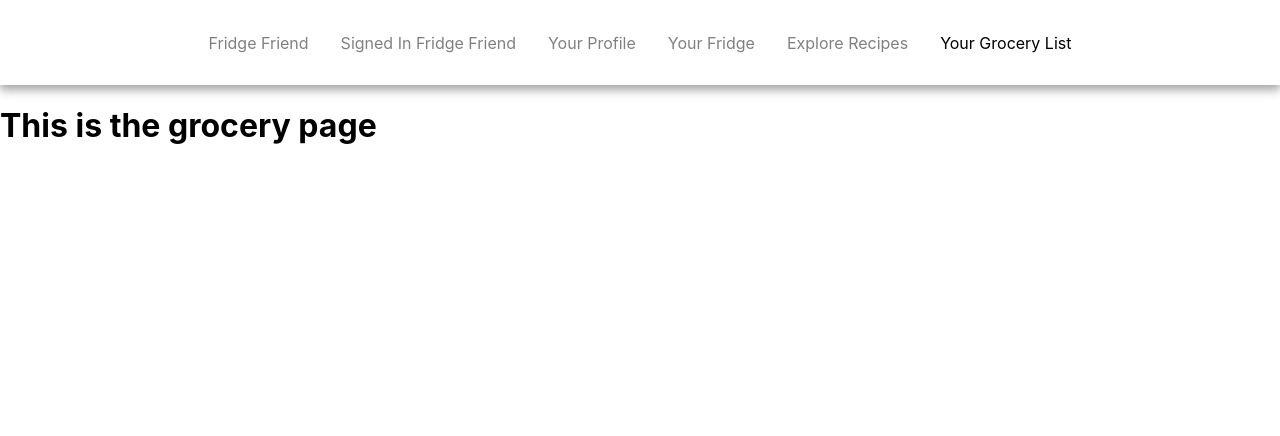
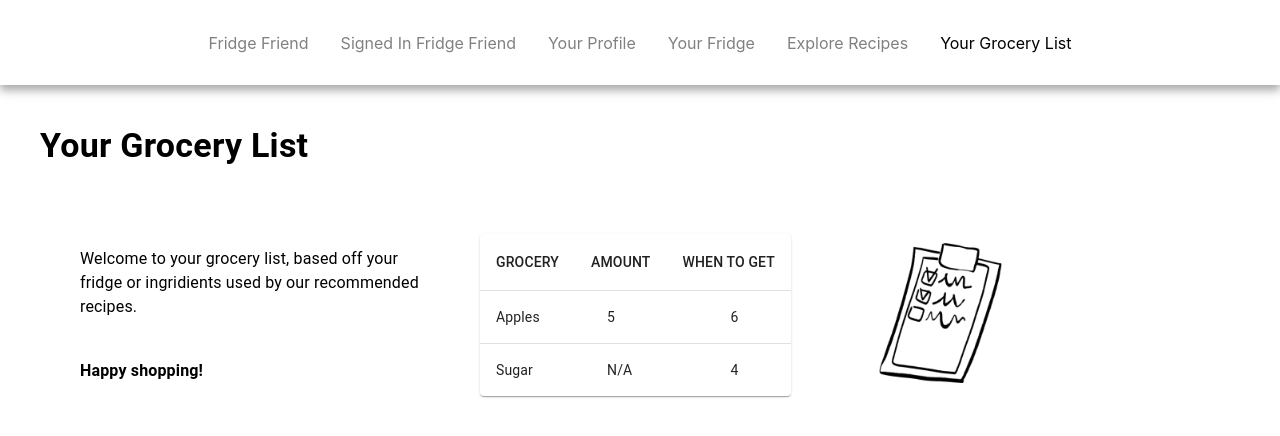
Before and after one commit to edelfino11/fridge_friend, a React (Create React App) app: page /grocery in a window 1280 px wide. Shown: the top 436 px of the page. Built offline with nearby package versions, Linux system fonts and the light colour scheme.

Commit message:
grocery list

```diff
--- a/package.json
+++ b/package.json
@@ -6,8 +6,9 @@
     "@dsalvagni/react-profile-picture": "^1.0.1",
     "@emotion/react": "^11.10.6",
     "@emotion/styled": "^11.10.6",
-    "@mui/material": "^5.11.14",
+    "@mui/material": "^5.0.0",
     "@mui/styles": "^5.11.13",
+    "@mui/x-data-grid": "^6.0.4",
     "@testing-library/jest-dom": "^5.16.5",
     "@testing-library/react": "^13.4.0",
     "@testing-library/user-event": "^13.5.0",
--- /dev/null
+++ b/src/components/Table/index.js
@@ -0,0 +1,58 @@
+import * as React from 'react';
+import Table from '@mui/material/Table';
+import TableBody from '@mui/material/TableBody';
+import TableCell from '@mui/material/TableCell';
+import TableContainer from '@mui/material/TableContainer';
+import TableHead from '@mui/material/TableHead';
+import TableRow from '@mui/material/TableRow';
+import Paper from '@mui/material/Paper';
+
+function createData(name, color, capacity) {
+    return { name, color, capacity };
+}
+
+const rows = [
+    createData('Apples', '5', 6),
+    createData('Sugar', 'N/A', 4),
+];
+
+export default function SimpleTable() {
+    return (
+        <TableContainer component={Paper}>
+            <Table aria-label="simple table">
+                <TableHead>
+                    <TableRow>
+                        <TableCell>
+                            GROCERY
+                        </TableCell>
+                        <TableCell >
+                            AMOUNT
+                        </TableCell>
+                        <TableCell >
+                            WHEN TO GET
+                        </TableCell>
+                    </TableRow>
+                </TableHead>
+                <TableBody>
+                    {rows.map((row) => (
+                        <TableRow
+                            key={row.name}
+                            sx={{ '&:last-child td, &:last-child th':
+                                { border: 0 } }}
+                        >
+                            <TableCell >
+                                {row.name}
+                            </TableCell>
+                            <TableCell sx={{pl:4}}>
+                                {row.color}
+                            </TableCell>
+                            <TableCell sx={{pl:8}} >
+                                {row.capacity}
+                            </TableCell>
+                        </TableRow>
+                    ))}
+                </TableBody>
+            </Table>
+        </TableContainer>
+    );
+}
--- a/src/pages/grocery.js
+++ b/src/pages/grocery.js
@@ -1,11 +1,41 @@
 import React from 'react';
 import Navbar from '../components/Navbar';
+import { Grid, Box, CardContent, Typography, Button } from "@mui/material";
+import SimpleTable from '../components/Table';
+import grocerylist from "../img/grocery_list.png";
+import { useNavigate } from "react-router-dom";
 
 const Grocery = () => {
+  const navigate = useNavigate();
   return (
     <div>
      <Navbar />
-      <h1>This is the grocery page</h1>
+     <Typography variant="h4" sx={{ p: 5, fontWeight: 'bold'}} >
+        Your Grocery List
+     </Typography>
+     <Grid
+        container
+        direction="row"
+        // justifyContent="center"
+        alignItems="center"
+        sx={{ pl: 5, pr: 5 }}
+      >
+        <Box sx={{ width: '30%' , p: 5 }}>
+            <Typography variant="body1" display="block" >
+                Welcome to your grocery list, based off your fridge
+                or ingridients used by our recommended recipes.
+            </Typography>
+            <Typography  sx={{ fontWeight: 'bold', pt:5}} >
+                Happy shopping!
+            </Typography>
+        </Box>
+        <Box>
+            <SimpleTable />
+        </Box>
+        <Box sx={{ pl: 10 }}>
+            <img src={grocerylist} alt="blue icon" width="40%"/>
+        </Box>
+      </Grid>
     </div>
   );
 };
```
Also changed, not shown: src/pages/signin.js (+0 -46 lines), src/img/grocery_list.png, 1 other file (tests, documents, lock files or other folders).
